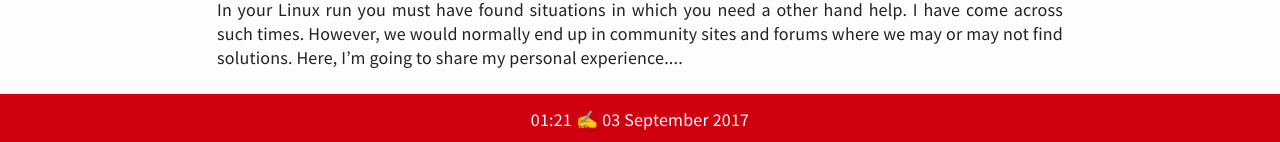
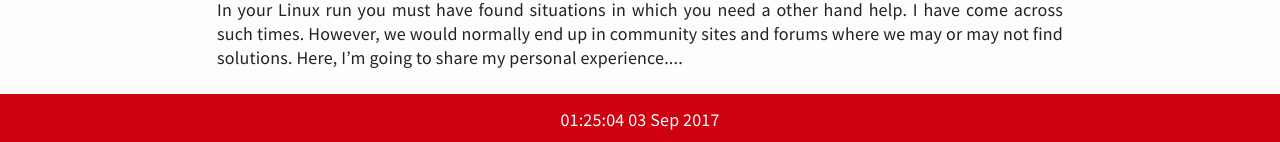
Before and after one commit to shonry271192/-, a Jekyll site: the page built from index.html, in a window 1280 px wide. Shown: the part 1670-1812 px from the top of the page. Built offline with Jekyll 4.4.1, drawn with Linux system fonts in a browser that asks for light colours; the list of posts is cut into pages by our own code.

Commit message:
updated site

```diff
--- a/_includes/footer.html
+++ b/_includes/footer.html
@@ -1 +1 @@
-<footer><span> 01:21 ✍ 03 September 2017 </span></footer>
+<footer><span> 01:25:04 03 Sep 2017 </span></footer>
```
